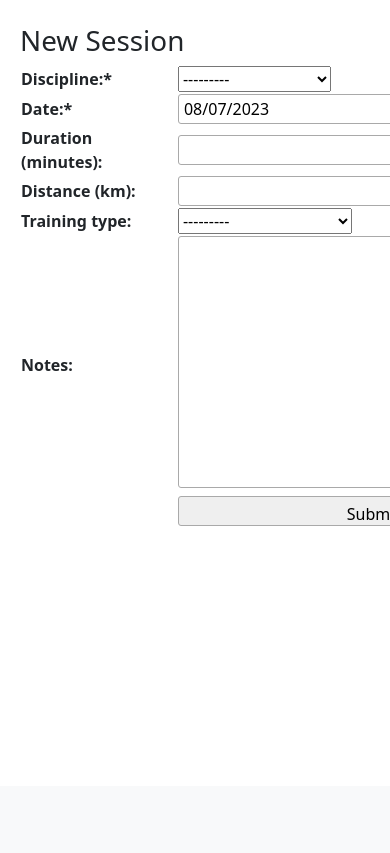
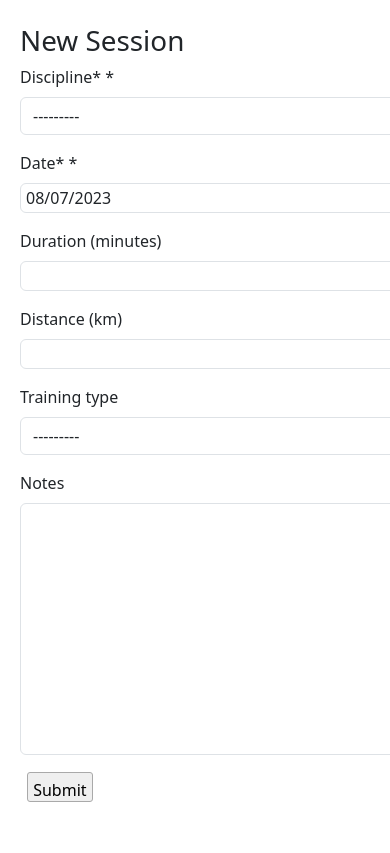
Before and after one commit to AlexHartog/training_log, a Django app: page /new_session/ in a window 390 px wide; the page is wider, and only the part inside the window is pictured. Shown: the part 58-911 px from the top of that part. Before the commit the page ends 584 px from the top of that part, so only its background shows below. Run offline with Django 4.2, Linux system fonts and the light colour scheme; a user stored in the database is signed in; tables that the repository leaves empty hold one stand-in row (values such as "Sample post"); some libraries are stand-ins or nearby versions.

Commit message:
Added crispy for forms Form width to 100% for smaller devices

```diff
--- a/training_log/training/templates/training/new_session.html
+++ b/training_log/training/templates/training/new_session.html
@@ -1,4 +1,5 @@
 {% extends 'base.html' %}
+{% load crispy_forms_tags %}
 
 {% block title %}New Session {% endblock title %}
 
@@ -12,9 +13,9 @@
   </p>
 
 {% else %}
-  <form action="" enctype="multipart/form-data" method="post" novalidate>
+  <form action="" class="form" enctype="multipart/form-data" method="post" novalidate>
     <table>
-      {{ form.as_table }}
+      {{ form|crispy}}
       <tr>
       <td>&nbsp;</td>
         <td><input type="submit" value="Submit"></td>
--- a/training_log/training/views.py
+++ b/training_log/training/views.py
@@ -66,7 +66,6 @@
         if "submitted" in request.GET:
             submitted = True
 
-    print("Rendering")
     return render(
         request, "training/new_session.html", {"form": form, "submitted": submitted}
     )
--- a/training_log/training_log/settings.py
+++ b/training_log/training_log/settings.py
@@ -43,6 +43,8 @@
     # Third party apps.
     "huey.contrib.djhuey",
     "bootstrap5",
+    "crispy_forms",
+    "crispy_bootstrap5",
     "django.contrib.admin",
     "django.contrib.auth",
     "django.contrib.contenttypes",
@@ -152,3 +154,5 @@
         "port": 6379,
     },
 }
+
+CRISPY_TEMPLATE_PACK = "bootstrap5"
--- a/training_log/training_log/static/main.css
+++ b/training_log/training_log/static/main.css
@@ -184,3 +184,10 @@
     color: red;
     font-weight: bold;
 }
+
+@media (max-width: 767px) {
+    .form {
+        width: 100%;
+        margin-right: 0;
+    }
+}
```
Also changed, not shown: 1 other file.
